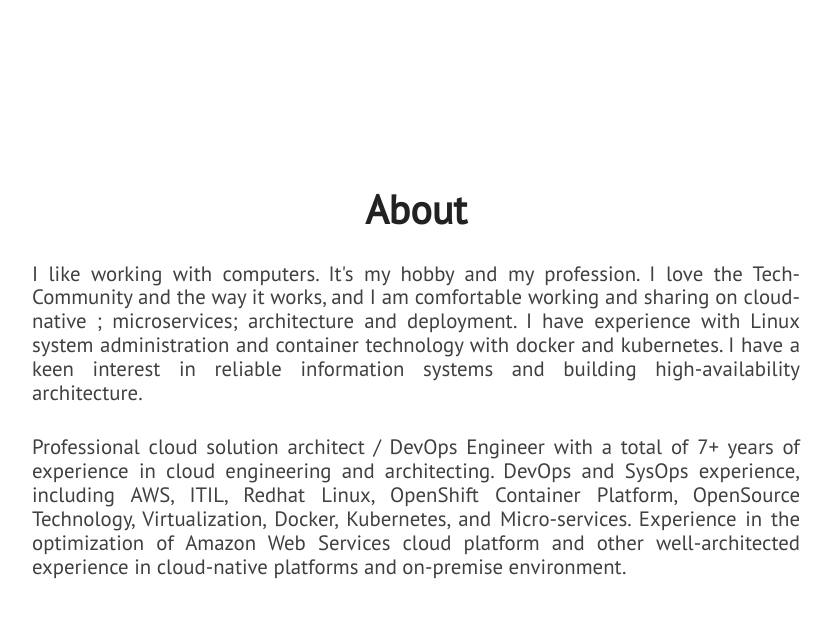
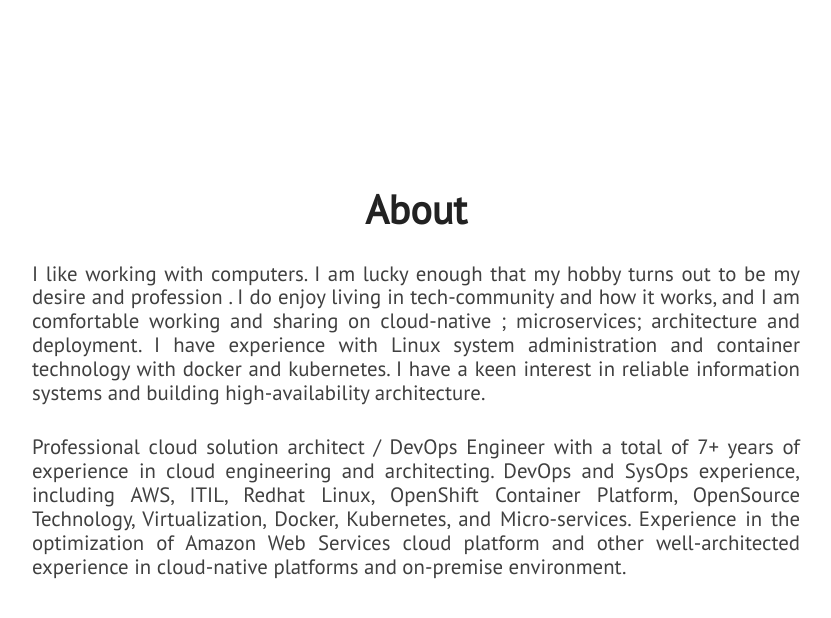
Before and after one commit to josephphyo/josephphyo.github.io, a Jekyll site: the page built from index.html, in a window 1280 px wide and 900 px high, scrolled down 1033 px. Shown: the top 618 px of the window, without its empty margins (224-1055 px from the left). Built offline with Jekyll 4.4.1, drawn with Linux system fonts in a browser that asks for light colours; nearby versions of some CDN libraries.

Commit message:
First Commit

```diff
--- a/_includes/about.html
+++ b/_includes/about.html
@@ -3,7 +3,7 @@
         <div id="about-text">
             <div class="section-heading">About</div>
             <p class="paragraph-text justify-text">
-                I like working with computers. It's my hobby and my profession. I love the Tech-Community and the way it works, and I am comfortable working and sharing on cloud-native ; microservices; architecture and deployment. I have experience with Linux system administration and container technology with docker and kubernetes. I have a keen interest in reliable information systems and building high-availability architecture.
+                I like working with computers. I am lucky enough that my hobby turns out to be my desire and profession . I do enjoy living in tech-community and how it works, and I am comfortable working and sharing on cloud-native ; microservices; architecture and deployment. I have experience with Linux system administration and container technology with docker and kubernetes. I have a keen interest in reliable information systems and building high-availability architecture.
             </p>
             <p class="paragraph-text justify-text">
                 Professional cloud solution architect / DevOps Engineer with a total of 7+ years of experience in cloud engineering and architecting. DevOps and SysOps experience, including AWS, ITIL, Redhat Linux, OpenShift Container Platform, OpenSource Technology, Virtualization, Docker, Kubernetes, and Micro-services. Experience in the optimization of Amazon Web Services cloud platform and other well-architected experience in cloud-native platforms and on-premise environment.            </p>
```
Also changed, not shown: 1 other file.
